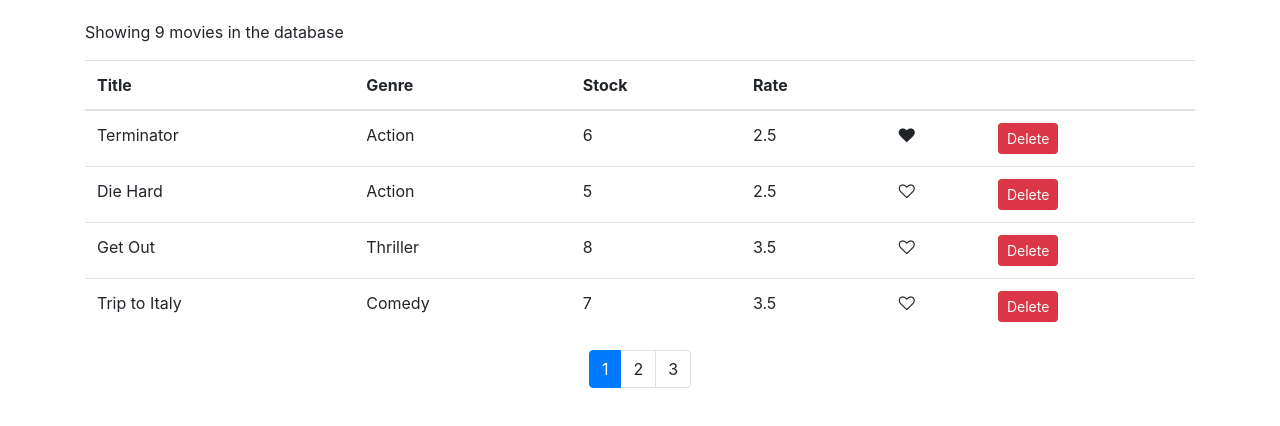
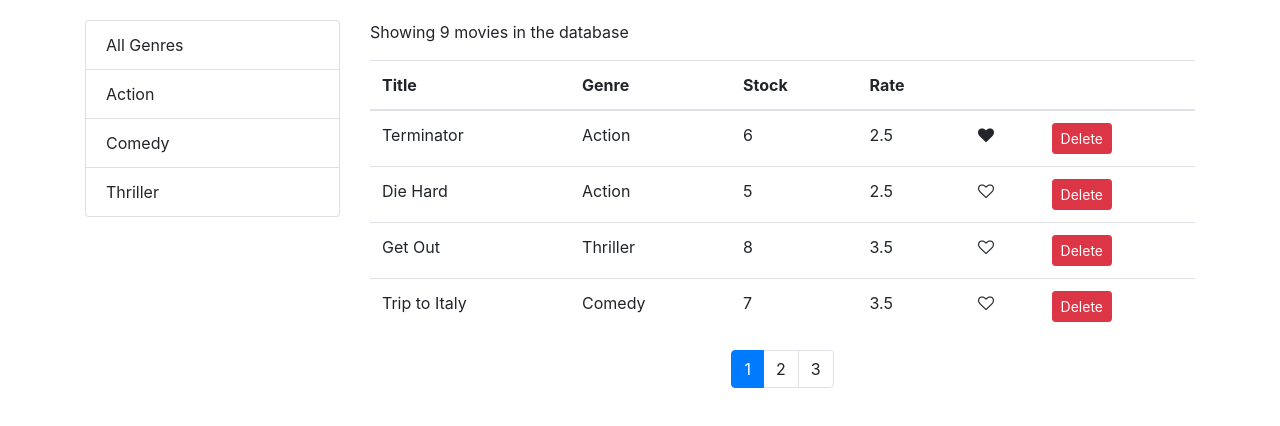
Before and after one commit to julian-c-dev/React__Vidly, a React (Create React App) app: page / in a window 1280 px wide. Shown: the top 426 px of the page. Built offline with nearby package versions, Linux system fonts and the light colour scheme.

Commit message:
Added listGroup => filtering by genre.

```diff
--- /dev/null
+++ b/src/components/common/listGroup.jsx
@@ -0,0 +1,28 @@
+import React from "react";
+
+const ListGroup = (props) => {
+  const { items, textProperty, selectedItem, valueProperty, onItemSelect } =
+    props;
+  return (
+    <ul className="list-group">
+      {items.map((item) => (
+        <li
+          onClick={() => onItemSelect(item)}
+          key={item[valueProperty]}
+          className={
+            item === selectedItem ? "list-group-item active" : "list-group-item"
+          }
+        >
+          {item[textProperty]}
+        </li>
+      ))}
+    </ul>
+  );
+};
+
+ListGroup.defaultProps = {
+  textProperty: "name",
+  valueProperty: "_id",
+};
+
+export default ListGroup;
--- a/src/components/common/pagination.jsx
+++ b/src/components/common/pagination.jsx
@@ -4,9 +4,8 @@
 
 const Pagination = (props) => {
   const { itemsCount, pageSize, currentPage, onPageChange } = props;
-  console.log(currentPage);
+  const pagesCount = Math.ceil(itemsCount / pageSize);
 
-  const pagesCount = Math.ceil(itemsCount / pageSize);
   if (pagesCount === 1) return null;
   const pages = _.range(1, pagesCount + 1);
 
--- a/src/components/movies.jsx
+++ b/src/components/movies.jsx
@@ -1,15 +1,23 @@
 import React, { Component } from "react";
-import { getMovies } from "../services/fakeMovieService";
 import Like from "./common/like";
+import ListGroup from "./common/listGroup";
 import Pagination from "./common/pagination";
 import { paginate } from "../utils/paginate";
+import { getGenres } from "../services/fakeGenreService";
+import { getMovies } from "../services/fakeMovieService";
 
 class Movies extends Component {
   state = {
-    movies: getMovies(),
+    movies: [],
+    genres: [],
     pageSize: 4,
     currentPage: 1,
   };
+
+  componentDidMount() {
+    const genres = [{ name: "All Genres" }, ...getGenres()];
+    this.setState({ movies: getMovies(), genres });
+  }
 
   handleDelete = (movie) => {
     const movies = this.state.movies.filter((m) => m._id !== movie._id);
@@ -28,17 +36,37 @@
     this.setState({ currentPage: page });
   };
 
+  handleGenreSelect = (genre) =>
+    this.setState({ selectedGenre: genre, currentPage: 1 });
+
   render() {
     const { length: moviesCount } = this.state.movies;
-    const { pageSize, currentPage, movies: allMovies } = this.state;
+    const {
+      pageSize,
+      currentPage,
+      selectedGenre,
+      movies: allMovies,
+    } = this.state;
 
     if (moviesCount === 0) return <p>There are no movies in the database</p>;
 
-    const movies = paginate(allMovies, currentPage, pageSize);
+    const filtered =
+      selectedGenre && selectedGenre._id
+        ? allMovies.filter((m) => m.genre._id === selectedGenre._id)
+        : allMovies;
+    const movies = paginate(filtered, currentPage, pageSize);
 
     return (
-      <React.Fragment>
-        <p>Showing {moviesCount} movies in the database</p>
+      <div className="row">
+        <div className="col-3">
+          <ListGroup
+            items={this.state.genres}
+            selectedItem={this.state.selectedGenre}
+            onItemSelect={this.handleGenreSelect}
+          />
+        </div>
+        <div className="col">
+          <p>Showing {filtered.length} movies in the database</p>
           <table className="table">
             <thead>
               <tr>
@@ -76,12 +104,13 @@
             </tbody>
           </table>
           <Pagination
-          itemsCount={moviesCount}
+            itemsCount={filtered.length}
             pageSize={pageSize}
             currentPage={currentPage}
             onPageChange={this.handlePageChange}
           />
-      </React.Fragment>
+        </div>
+      </div>
     );
   }
 }
```
Lines whose indentation alone changed are shown as unchanged.
